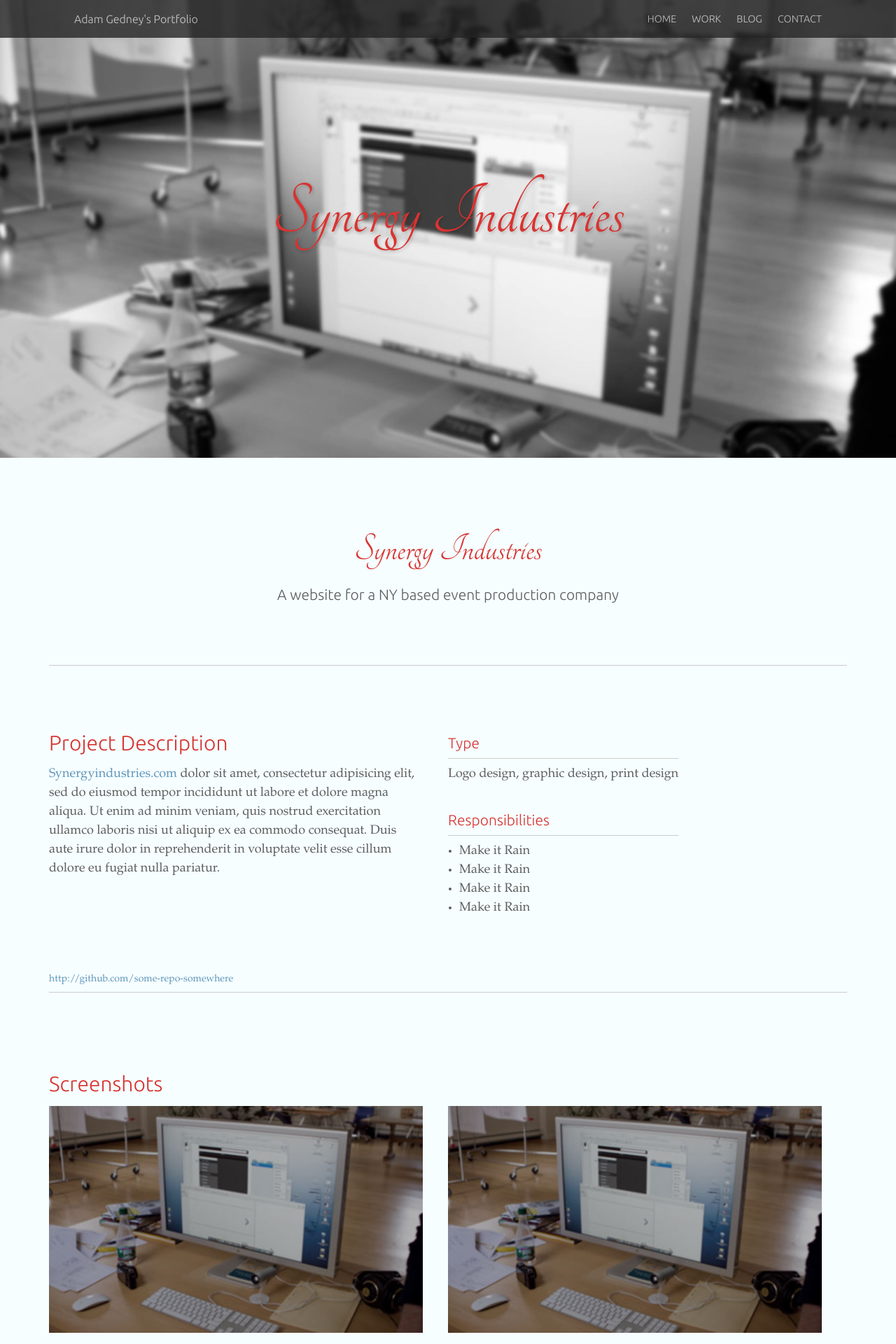
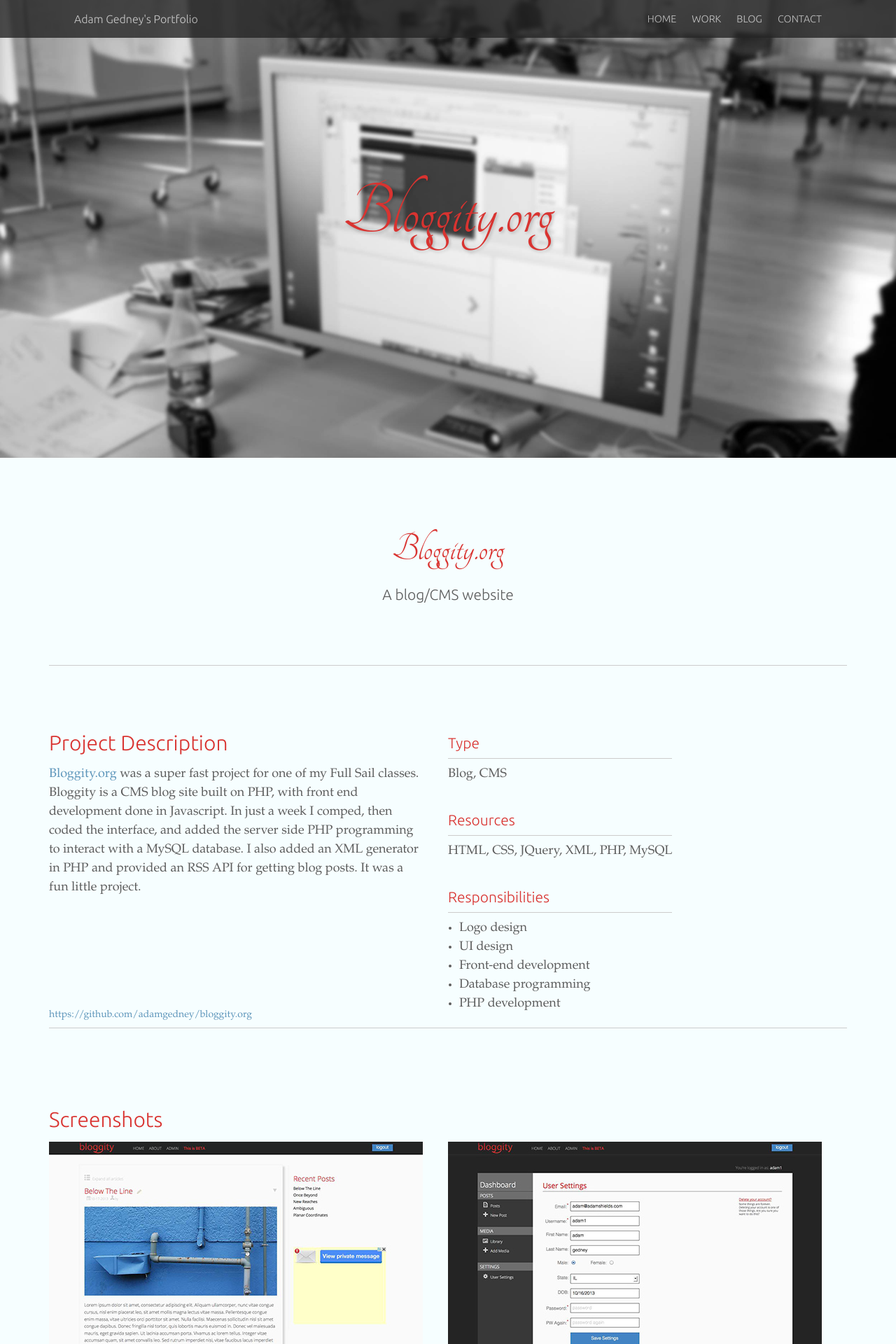
Before and after one commit to adamgedney/adamgedney.com, a PHP site: page /ASL/work/bloggity-cms.html in a window 1280 px wide. Shown: the top 1920 px of the page at 70% size. Run offline with PHP 8.4, Linux system fonts and the light colour scheme; some web fonts are replaced.

Commit message:
added bloggity content

```diff
--- a/work/bloggity-cms.html
+++ b/work/bloggity-cms.html
@@ -54,33 +54,37 @@
 
 				<div class="featured">
 					<img src="images/featured.jpg" alt="Synergy featured image"/>
-					<h2>Synergy Industries</h2>
+					<h2>Bloggity.org</h2>
 				</div><!-- /.featured-->
 
 					<div class="project-inner">
 						<div class="description">
-							<h3>Synergy Industries</h3>
-							<h4>A website for a NY based event production company</h4>
+							<h3>Bloggity.org</h3>
+							<h4>A blog/CMS website</h4>
 						</div><!-- /.description-->
 
 						<div class="details">
 							<div class="details-desc">
 								<h3>Project Description</h3>
-									<p><a href="#" alt="project live site link">Synergyindustries.com</a> dolor sit amet, consectetur adipisicing elit, sed do eiusmod tempor incididunt ut labore et dolore magna aliqua. Ut enim ad minim veniam, quis nostrud exercitation ullamco laboris nisi ut aliquip ex ea commodo consequat. Duis aute irure dolor in reprehenderit in voluptate velit esse cillum dolore eu fugiat nulla pariatur. </p>
+									<p><a href="http://bloggity.org" alt="project live site link">Bloggity.org</a> was a super fast project for one of my Full Sail classes. Bloggity is a CMS blog site built on PHP, with front end development done in Javascript. In just a week I comped, then coded the interface, and added the server side PHP programming to interact with a MySQL database. I also added an XML generator in PHP and provided an RSS API for getting blog posts. It was a fun little project.</p>
 
-									<a class="github-link" href="#" alt="github link">http://github.com/some-repo-somewhere</a>
+									<a class="github-link" href="https://github.com/adamgedney/bloggity.org" alt="github link">https://github.com/adamgedney/bloggity.org</a>
 							</div><!-- /.details-desc-->
 
 							<div class="details-sidebar">
 								<h4>Type</h4>
-									<p>Logo design, graphic design, print design</p>
+									<p>Blog, CMS</p>
+
+								<h4>Resources</h4>
+									<p>HTML, CSS, JQuery, XML, PHP, MySQL</p>
 
 								<h4>Responsibilities</h4>
 									<ul>
-										<li>Make it Rain</li>
-										<li>Make it Rain</li>
-										<li>Make it Rain</li>
-										<li>Make it Rain</li>
+										<li>Logo design</li>
+										<li>UI design</li>
+										<li>Front-end development</li>
+										<li>Database programming</li>
+										<li>PHP development</li>
 									</ul>
 							</div><!-- /.details-sidebar-->
 						</div><!-- /.details-->
@@ -89,15 +93,15 @@
 							<h3>Screenshots</h3>
 
 								<div class="shot-left-col">
-									<a data-lightbox="13" title="Screenshot image description" href="images/shots/shot.jpg" alt="screenshot lightbox 1"><img src="images/shots/shot.jpg" alt="screenshot 1"/></a>
+									<a data-lightbox="13" title="Here's the full site" href="images/shots/full/bloggity.org.jpg" alt="screenshot lightbox 1"><img src="images/shots/bloggity0.jpg" alt="screenshot 1"/></a>
 
-									<a data-lightbox="14" title="Screenshot image description" href="images/shots/shot.jpg" alt="screenshot lightbox 2"><img src="images/shots/shot.jpg" alt="screenshot 2"/></a>
+									<a data-lightbox="14" title="Detail of CMS Admin interface" href="images/shots/bloggity1.jpg" alt="screenshot lightbox 2"><img src="images/shots/bloggity1.jpg" alt="screenshot 2"/></a>
 								</div><!-- /.shot-left-col-->
 
 								<div class="shot-right-col">
-									<a data-lightbox="15" title="Screenshot image description" href="images/shots/shot.jpg" alt="screenshot lightbox 3"><img src="images/shots/shot.jpg" alt="screenshot 3"/></a>
+									<a data-lightbox="15" title="Detail of CMS user CRUD interface" href="images/shots/bloggity2.jpg" alt="screenshot lightbox 3"><img src="images/shots/bloggity2.jpg" alt="screenshot 3"/></a>
 
-									<a data-lightbox="16" title="Screenshot image description" href="images/shots/shot.jpg" alt="screenshot lightbox 4"><img src="images/shots/shot.jpg" alt="screenshot 4"/></a>
+									<a data-lightbox="16" title="Detail of XML/RSS API page" href="images/shots/bloggity3.jpg" alt="screenshot lightbox 4"><img src="images/shots/bloggity3.jpg" alt="screenshot 4"/></a>
 								</div><!-- /.shot-right-col-->
 						</div><!-- /.shots-->
 
@@ -125,7 +129,7 @@
 		</div><!-- /.projects-->
 		<!-- Scripts -->
 		<script src="../js/jquery-1.10.2.min.js"></script>
+		<script src="../js/projectMain-ck.js"></script>
 		<script src="../js/lightbox-2.6.min.js"></script>
-		<script src="../js/projectMain-ck.js"></script>
 	</body>
 </html>
--- a/work/synergy-industries.html
+++ b/work/synergy-industries.html
@@ -81,8 +81,8 @@
 
 								<h4>Responsibilities</h4>
 									<ul>
-										<li>Information Architecture</li>
-										<li>UI Design</li>
+										<li>Information architecture</li>
+										<li>UI design</li>
 										<li>Front-end design</li>
 										<li>Front-end development</li>
 										<li>UX</li>
```
Also changed, not shown: css/main.css, work/images/shots/bloggity0.jpg (added), work/images/shots/bloggity1.jpg (added), work/images/shots/bloggity2.jpg (added), work/images/shots/bloggity3.jpg (added), work/images/shots/full/Bloggity.org.jpg (added).
